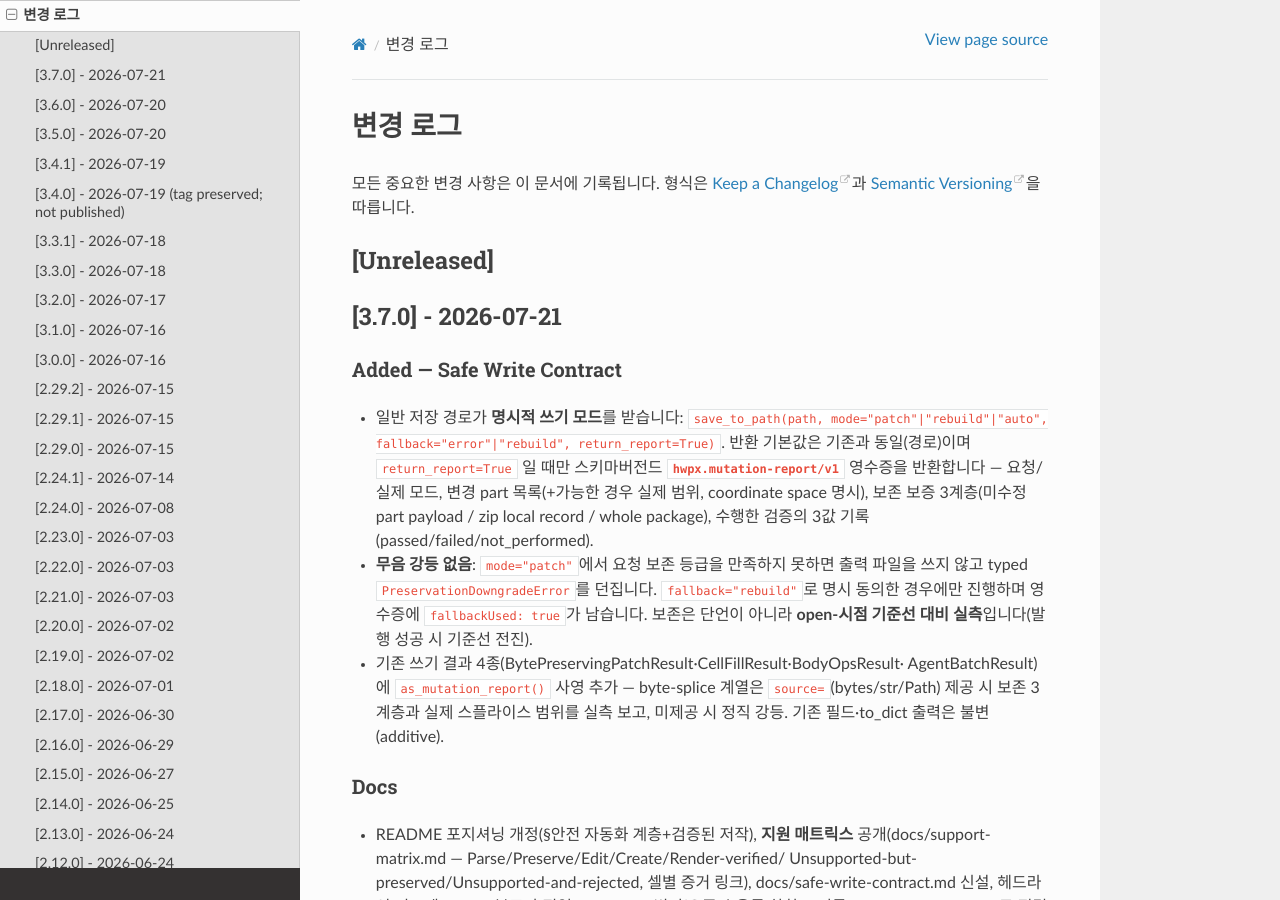
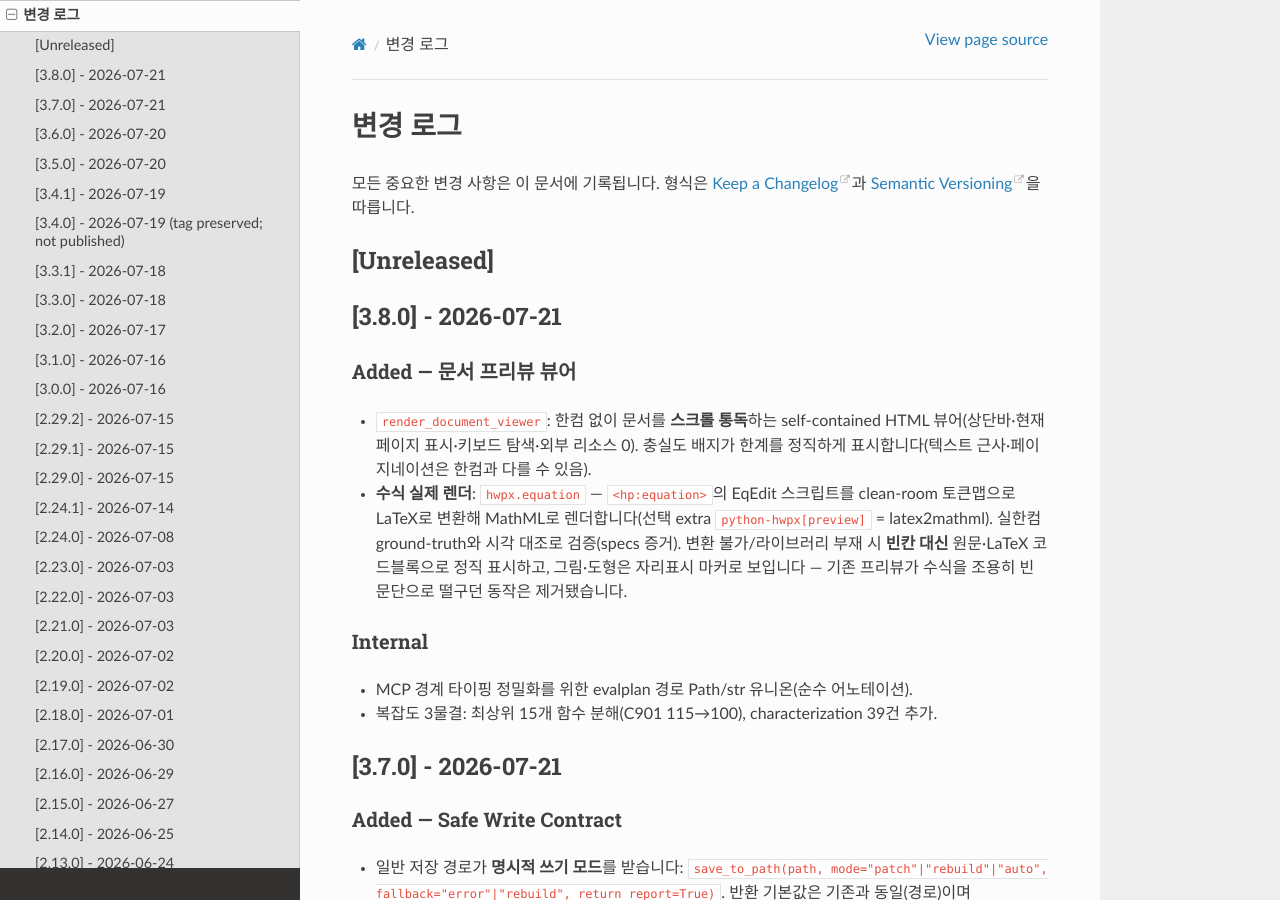
Before and after one commit to airmang/python-hwpx, a Sphinx documentation site: the page built from docs/changelog.md, in a window 1280 px wide and 900 px high. Built offline with Sphinx 7.4.7 and the Read the Docs theme 3.1.0, drawn with Linux system fonts in a browser that asks for light colours.

```diff
--- a/CHANGELOG.md
+++ b/CHANGELOG.md
@@ -3,6 +3,24 @@
 모든 중요한 변경 사항은 이 문서에 기록됩니다. 형식은 [Keep a Changelog](https://keepachangelog.com/ko/1.1.0/)과 [Semantic Versioning](https://semver.org/lang/ko/)을 따릅니다.
 
 ## [Unreleased]
+
+## [3.8.0] - 2026-07-21
+
+### Added — 문서 프리뷰 뷰어
+- `render_document_viewer`: 한컴 없이 문서를 **스크롤 통독**하는 self-contained
+  HTML 뷰어(상단바·현재 페이지 표시·키보드 탐색·외부 리소스 0). 충실도 배지가
+  한계를 정직하게 표시합니다(텍스트 근사·페이지네이션은 한컴과 다를 수 있음).
+- **수식 실제 렌더**: `hwpx.equation` — `<hp:equation>`의 EqEdit 스크립트를
+  clean-room 토큰맵으로 LaTeX로 변환해 MathML로 렌더합니다(선택 extra
+  `python-hwpx[preview]` = latex2mathml). 실한컴 ground-truth와 시각 대조로
+  검증(specs 증거). 변환 불가/라이브러리 부재 시 **빈칸 대신** 원문·LaTeX
+  코드블록으로 정직 표시하고, 그림·도형은 자리표시 마커로 보입니다 — 기존
+  프리뷰가 수식을 조용히 빈 문단으로 떨구던 동작은 제거됐습니다.
+
+### Internal
+- MCP 경계 타이핑 정밀화를 위한 evalplan 경로 Path/str 유니온(순수 어노테이션).
+- 복잡도 3물결: 최상위 15개 함수 분해(C901 115→100), characterization 39건 추가.
+
 
 ## [3.7.0] - 2026-07-21
 
--- a/docs/corpus-metrics-history.json
+++ b/docs/corpus-metrics-history.json
@@ -129,6 +129,11 @@
       "measuredAt": "2026-07-21",
       "stack": "python-hwpx 3.7.0 (corpus v2; no new box run)",
       "note": "Safe Write Contract shipped (explicit write mode, mutation-report/v1 receipts, no-silent-fallback with an open-time measured baseline; support matrix published). Oracle-facing corpus numbers carried from the 3.6.0 measurement — no re-render was needed for a save-contract addition; byte-preservation semantics are covered by the in-repo measured gates."
+    },
+    {
+      "measuredAt": "2026-07-21",
+      "stack": "python-hwpx 3.8.0 (corpus v2; no new box run)",
+      "note": "Document preview viewer + MathML equation rendering shipped ([preview] extra); complexity wave 3 and typing seam carried from the debt branch. Oracle-facing corpus numbers carried from 3.6.0 measurement."
     }
   ]
 }
--- a/pyproject.toml
+++ b/pyproject.toml
@@ -4,7 +4,7 @@ build-backend = "setuptools.build_meta"
 
 [project]
 name = "python-hwpx"
-version = "3.7.0"
+version = "3.8.0"
 description = "한글 없이 HWPX 문서를 열고, 편집하고, 생성하고, 검증하는 Python 자동화 라이브러리"
 readme = { file = "README.md", content-type = "text/markdown" }
 license = "Apache-2.0"
```
Also changed, not shown: README.md (+1 -1 lines), docs/corpus-metrics.md (+1 -0 lines), 1 other file.
